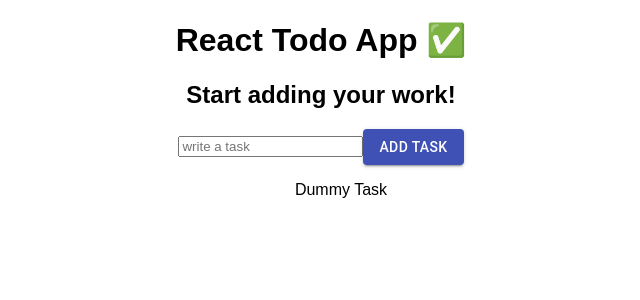
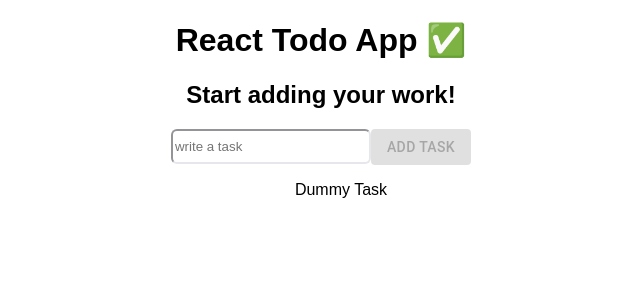
Before and after one commit to abahad7921/ReactJS-ToDo-App, a React (Create React App) app: page / in a window 1280 px wide. Shown: the top 300 px of the page, without its empty margins (319-959 px from the left). Built offline with nearby package versions, Linux system fonts and the light colour scheme.

Commit message:
style: input border color changed to #E5E7EB

```diff
--- a/src/App.js
+++ b/src/App.js
@@ -23,12 +23,19 @@ export default function App() {
       <h2>Start adding your work!</h2>
       <form>
         <input
+          style={{
+            height: "1.8rem",
+            width: "12rem",
+            borderRadius: "6px",
+            borderColor: "#E5E7EB"
+          }}
           placeholder="write a task"
           onChange={(event) => setInput(event.target.value)}
           value={input}
         />
 
         <Button
+          disabled={!input}
           type="submit"
           onClick={addTodo}
           variant="contained"
```
